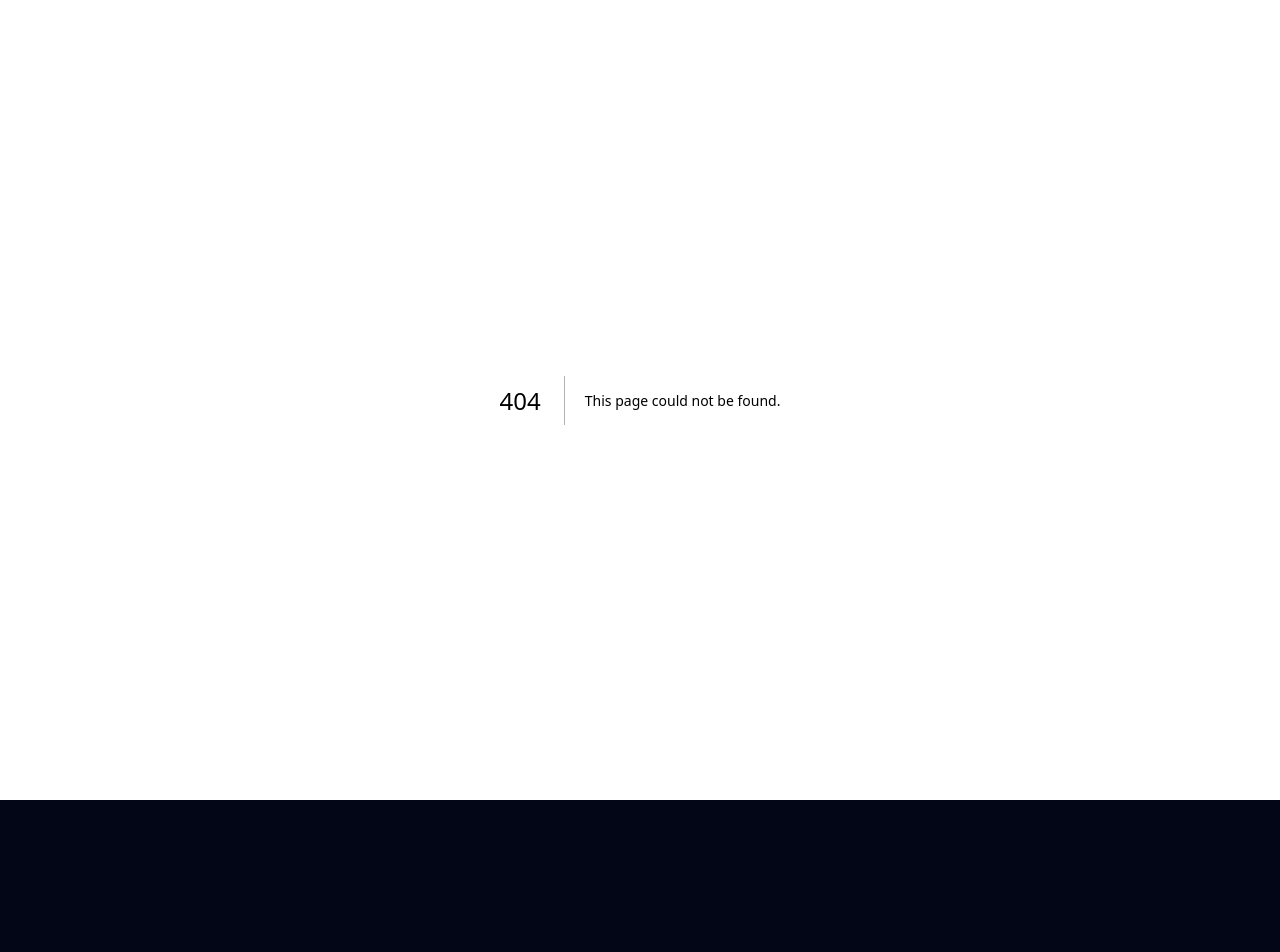
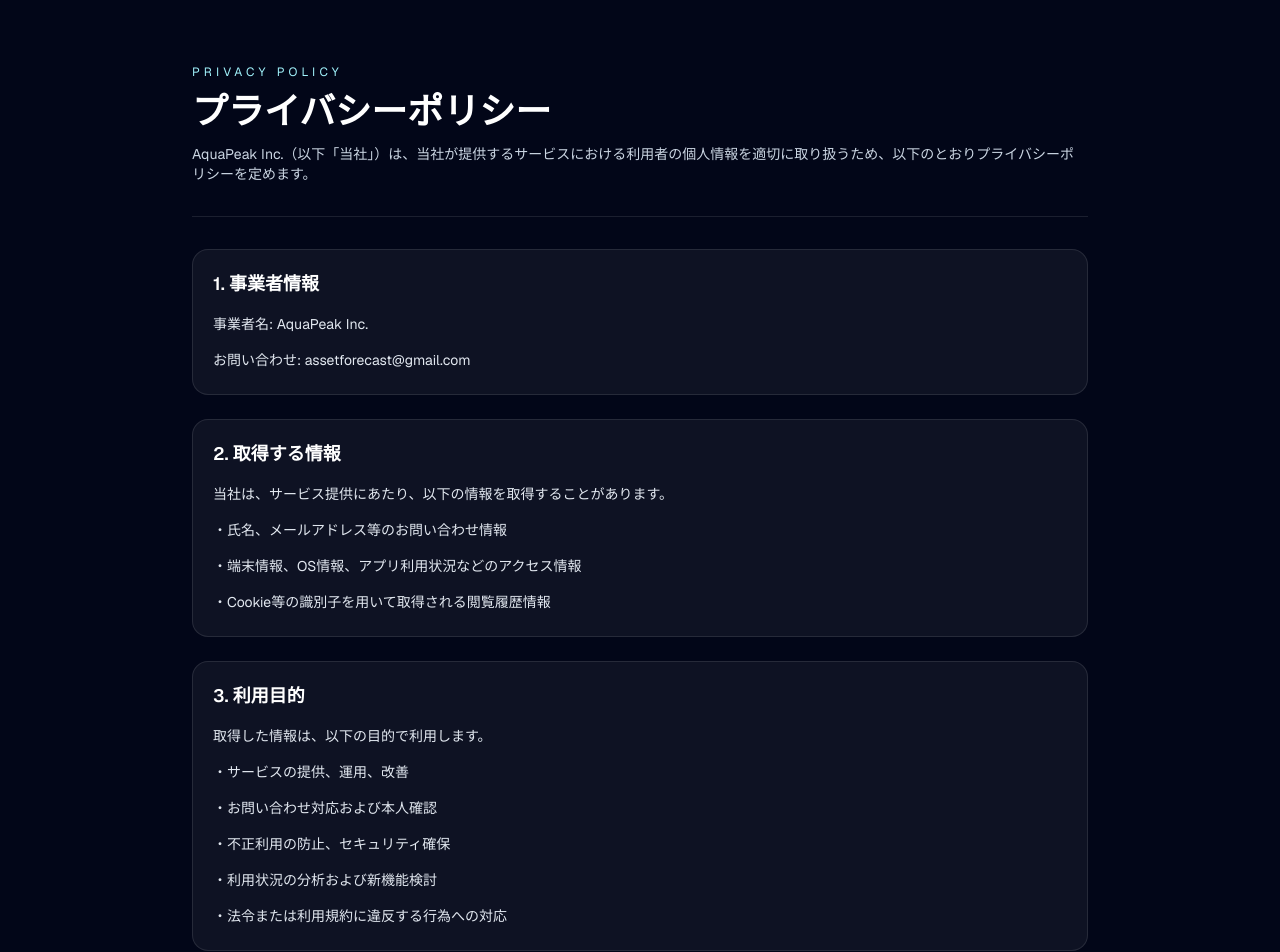
Before and after one commit to burisyake/aquapeak-website-renewal, a Next.js app: page /privacy-policy in a window 1280 px wide. Before the commit this address had no page. Shown: the top 952 px of the page. Before the commit the page ends 800 px from the top, so only its background shows below. Built offline with nearby package versions, Linux system fonts and the light colour scheme.

Commit message:
✨ feat: Revise footer layout in page.tsx to enhance visual structure and add privacy policy link

```diff
--- a/src/app/page.tsx
+++ b/src/app/page.tsx
@@ -546,9 +546,14 @@
           </div>
         </section>
 
-        <footer className="flex flex-col gap-2 border-t border-white/10 py-10 text-center text-sm text-slate-400 md:flex-row md:items-center md:justify-between md:text-left">
+        <footer className="flex flex-col gap-3 border-t border-white/10 py-10 text-center text-sm text-slate-400 md:flex-row md:items-center md:justify-between md:text-left">
           <span>© {new Date().getFullYear()} AquaPeak Inc.</span>
-          <span>プロダクトで、毎日の体験をアップデートする。</span>
+          <div className="flex flex-col items-center gap-2 md:items-end">
+            <span>プロダクトで、毎日の体験をアップデートする。</span>
+            <a href="/privacy-policy" className="text-cyan-200 transition hover:text-cyan-100">
+              プライバシーポリシー
+            </a>
+          </div>
         </footer>
       </div>
     </div>
--- /dev/null
+++ b/src/app/privacy-policy/page.tsx
@@ -0,0 +1,107 @@
+import type { Metadata } from "next";
+
+export const metadata: Metadata = {
+  title: "プライバシーポリシー",
+  description:
+    "AquaPeak Inc.のプライバシーポリシーです。取得する情報、利用目的、第三者提供、管理方法について記載しています。",
+  alternates: { canonical: "/privacy-policy" },
+};
+
+const sections = [
+  {
+    title: "1. 事業者情報",
+    body: [
+      "事業者名: AquaPeak Inc.",
+      "お問い合わせ: assetforecast@gmail.com",
+    ],
+  },
+  {
+    title: "2. 取得する情報",
+    body: [
+      "当社は、サービス提供にあたり、以下の情報を取得することがあります。",
+      "・氏名、メールアドレス等のお問い合わせ情報",
+      "・端末情報、OS情報、アプリ利用状況などのアクセス情報",
+      "・Cookie等の識別子を用いて取得される閲覧履歴情報",
+    ],
+  },
+  {
+    title: "3. 利用目的",
+    body: [
+      "取得した情報は、以下の目的で利用します。",
+      "・サービスの提供、運用、改善",
+      "・お問い合わせ対応および本人確認",
+      "・不正利用の防止、セキュリティ確保",
+      "・利用状況の分析および新機能検討",
+      "・法令または利用規約に違反する行為への対応",
+    ],
+  },
+  {
+    title: "4. 第三者提供",
+    body: [
+      "当社は、法令に基づく場合を除き、本人の同意なく個人情報を第三者に提供しません。",
+      "なお、業務委託先に個人情報の取り扱いを委託する場合は、適切な監督を行います。",
+    ],
+  },
+  {
+    title: "5. 安全管理措置",
+    body: [
+      "当社は、個人情報の漏えい、滅失、き損を防止するため、合理的かつ適切な安全管理措置を講じます。",
+    ],
+  },
+  {
+    title: "6. 開示・訂正・利用停止等",
+    body: [
+      "本人から自己の個人情報について開示、訂正、利用停止等の請求があった場合は、法令に従い適切に対応します。",
+    ],
+  },
+  {
+    title: "7. Cookie等の利用",
+    body: [
+      "当社は、サービス向上および利用状況分析のためにCookie等を使用することがあります。",
+      "利用者はブラウザ設定によりCookieの利用を制限できます。",
+    ],
+  },
+  {
+    title: "8. 改定",
+    body: [
+      "本ポリシーの内容は、法令の変更やサービス内容の変更等に応じて改定することがあります。",
+      "改定後の内容は、本ページに掲載した時点から効力を生じます。",
+    ],
+  },
+];
+
+export default function PrivacyPolicyPage() {
+  return (
+    <main className="min-h-screen bg-slate-950 px-6 py-16 text-slate-100 md:px-10">
+      <div className="mx-auto w-full max-w-4xl space-y-8">
+        <header className="space-y-3 border-b border-white/10 pb-8">
+          <p className="text-xs uppercase tracking-[0.35em] text-cyan-200">Privacy Policy</p>
+          <h1 className="text-3xl font-semibold text-white md:text-4xl">プライバシーポリシー</h1>
+          <p className="text-sm text-slate-300">
+            AquaPeak Inc.（以下「当社」）は、当社が提供するサービスにおける利用者の個人情報を適切に取り扱うため、以下のとおりプライバシーポリシーを定めます。
+          </p>
+        </header>
+
+        <section className="space-y-6">
+          {sections.map((section) => (
+            <article
+              key={section.title}
+              className="space-y-3 rounded-2xl border border-white/10 bg-white/5 p-5"
+            >
+              <h2 className="text-lg font-semibold text-white">{section.title}</h2>
+              <div className="space-y-2 text-sm leading-7 text-slate-200">
+                {section.body.map((line) => (
+                  <p key={line}>{line}</p>
+                ))}
+              </div>
+            </article>
+          ))}
+        </section>
+
+        <footer className="border-t border-white/10 pt-6 text-sm text-slate-400">
+          制定日: 2026年4月21日
+        </footer>
+      </div>
+    </main>
+  );
+}
```
